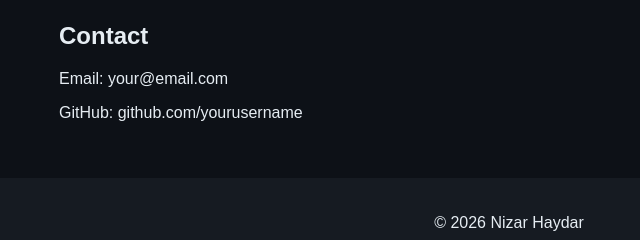
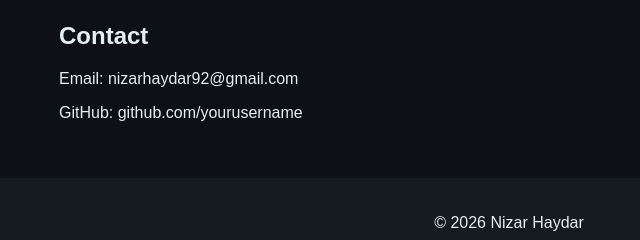
Before and after one commit to nizarhaydar/Nizar-portfolio, a plain HTML site: page index.html in a window 1280 px wide. Shown: the part 1855-2095 px from the top of the page, 131-771 px from the left. Drawn offline with Linux system fonts and the light colour scheme.

Commit message:
Update index.html

```diff
--- a/index.html
+++ b/index.html
@@ -62,7 +62,7 @@
 
 <section>
   <h2>Contact</h2>
-  <p>Email: your@email.com</p>
+  <p>Email: nizarhaydar92@gmail.com</p>
   <p>GitHub: github.com/yourusername</p>
 </section>
 
```
